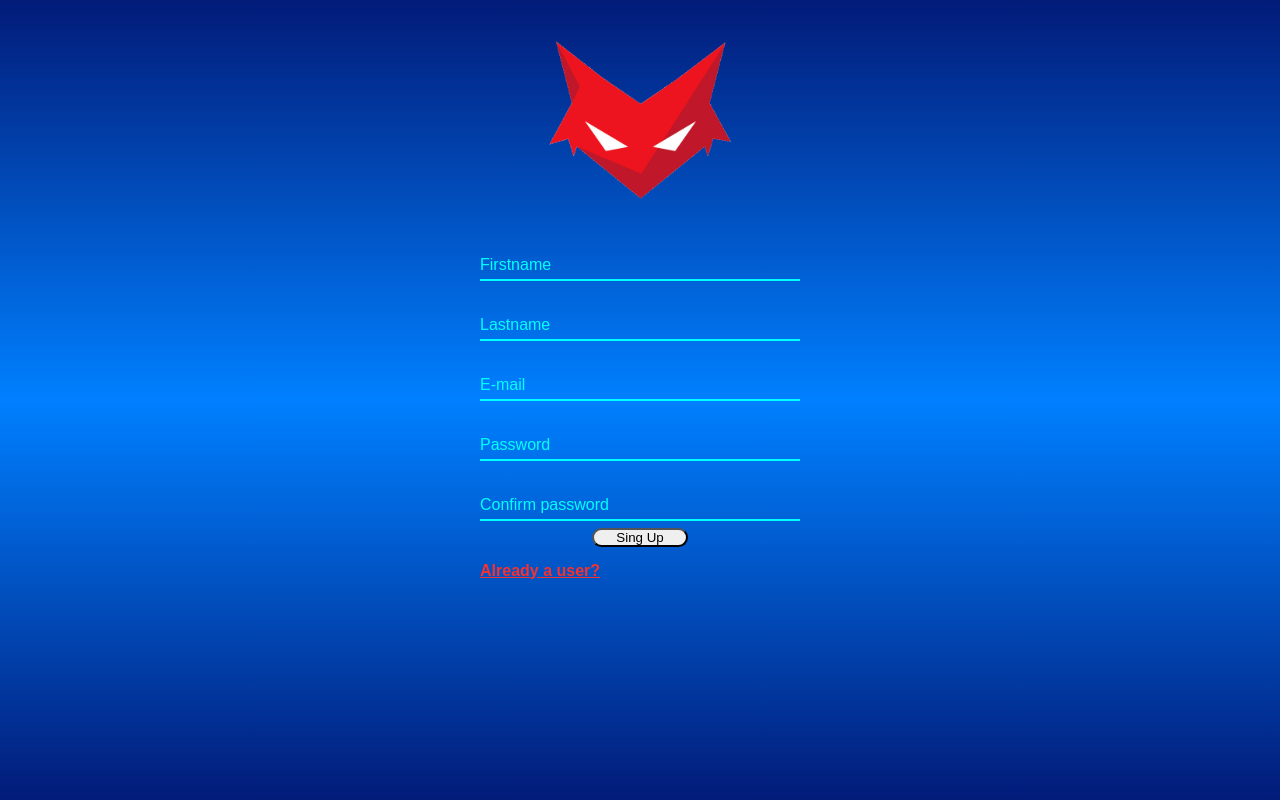
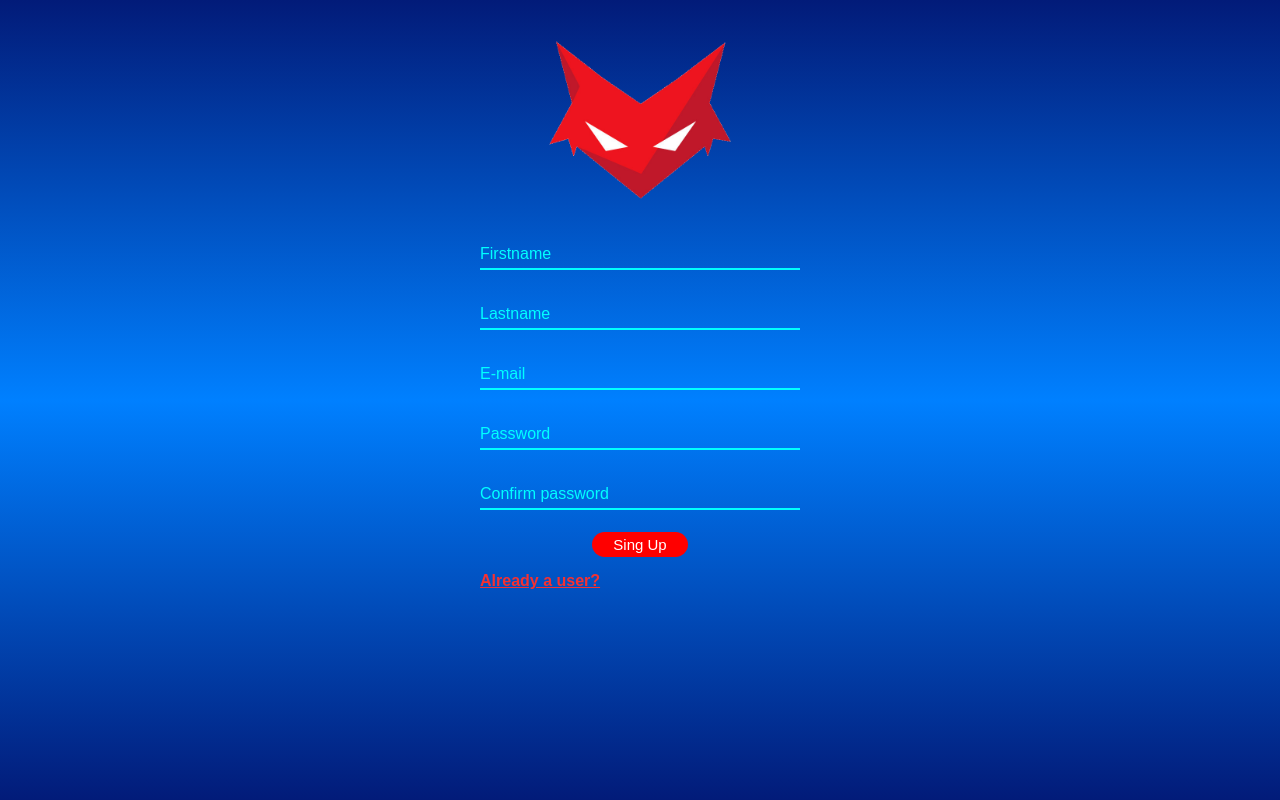
Before and after one commit to Khaled85abo/1L_gaming_blog, a PHP site: page /signup.php in a window 1280 px wide. Run offline with PHP 8.4, Linux system fonts and the light colour scheme.

Commit message:
ändring

```diff
--- a/css/styles.css
+++ b/css/styles.css
@@ -65,15 +65,15 @@ form {
   transition: all 0.3s ease-in-out;
 }
 
-.form input:focus+.label-name .content-name,
-.form input:valid+.label-name .content-name {
+.form input:focus + .label-name .content-name,
+.form input:valid + .label-name .content-name {
   transform: translateY(-150%);
   font-size: 15px;
   color: rgb(0, 255, 255);
 }
 
-.form input:focus+.label-name::after,
-.form input:valid+.label-name::after {
+.form input:focus + .label-name::after,
+.form input:valid + .label-name::after {
   transform: translateX(0%);
 }
 
@@ -88,6 +88,17 @@ form {
 
 .buttons input {
   border-radius: 15px;
+  height: 25px;
+  background: red;
+  border: none;
+  color: white;
+  font-size: 15px;
+  margin-top: 15px;
+}
+
+.buttons input:active {
+  height: 20px;
+  margin-top: 20px;
 }
 
 .logo {
```
Lines whose indentation alone changed are shown as unchanged.
